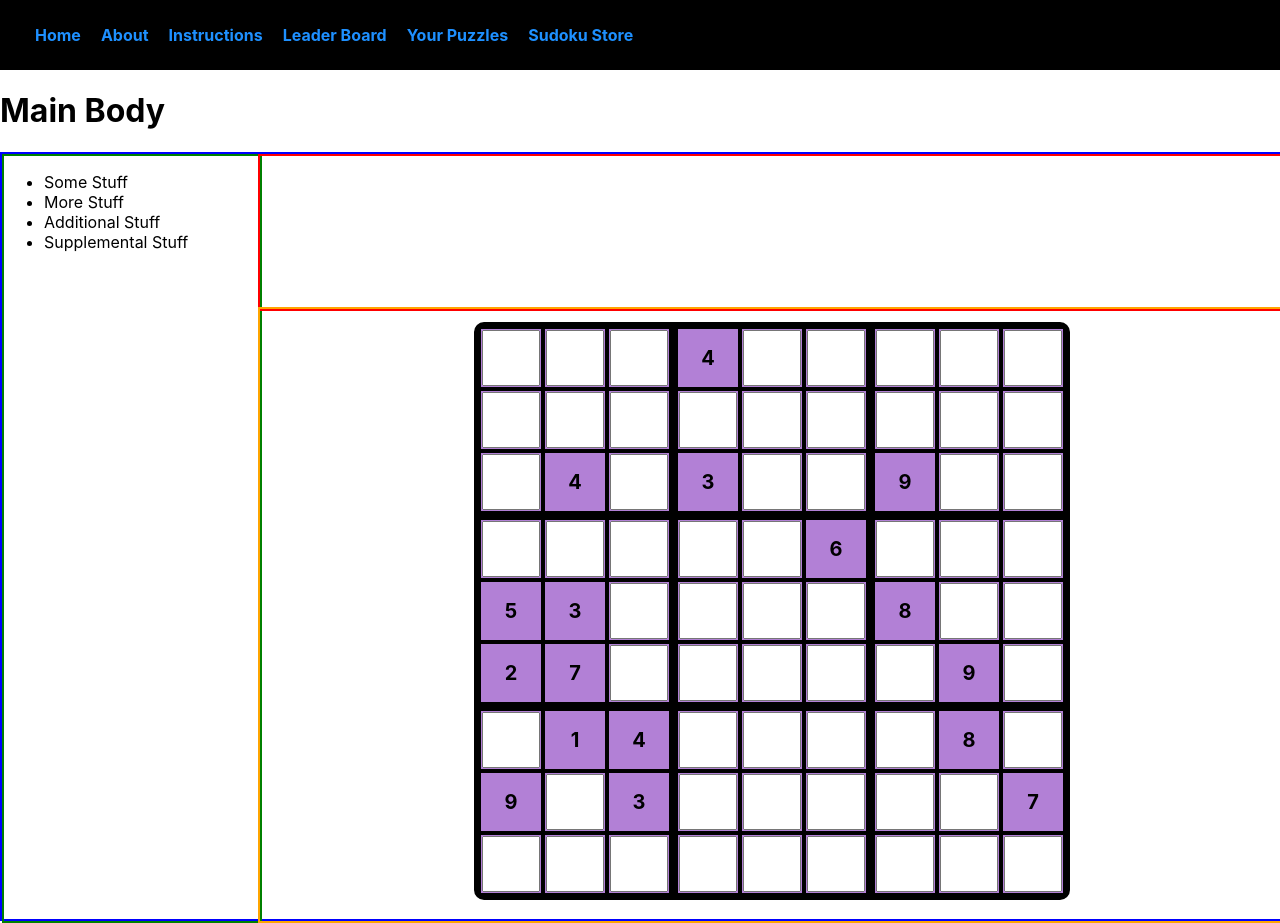
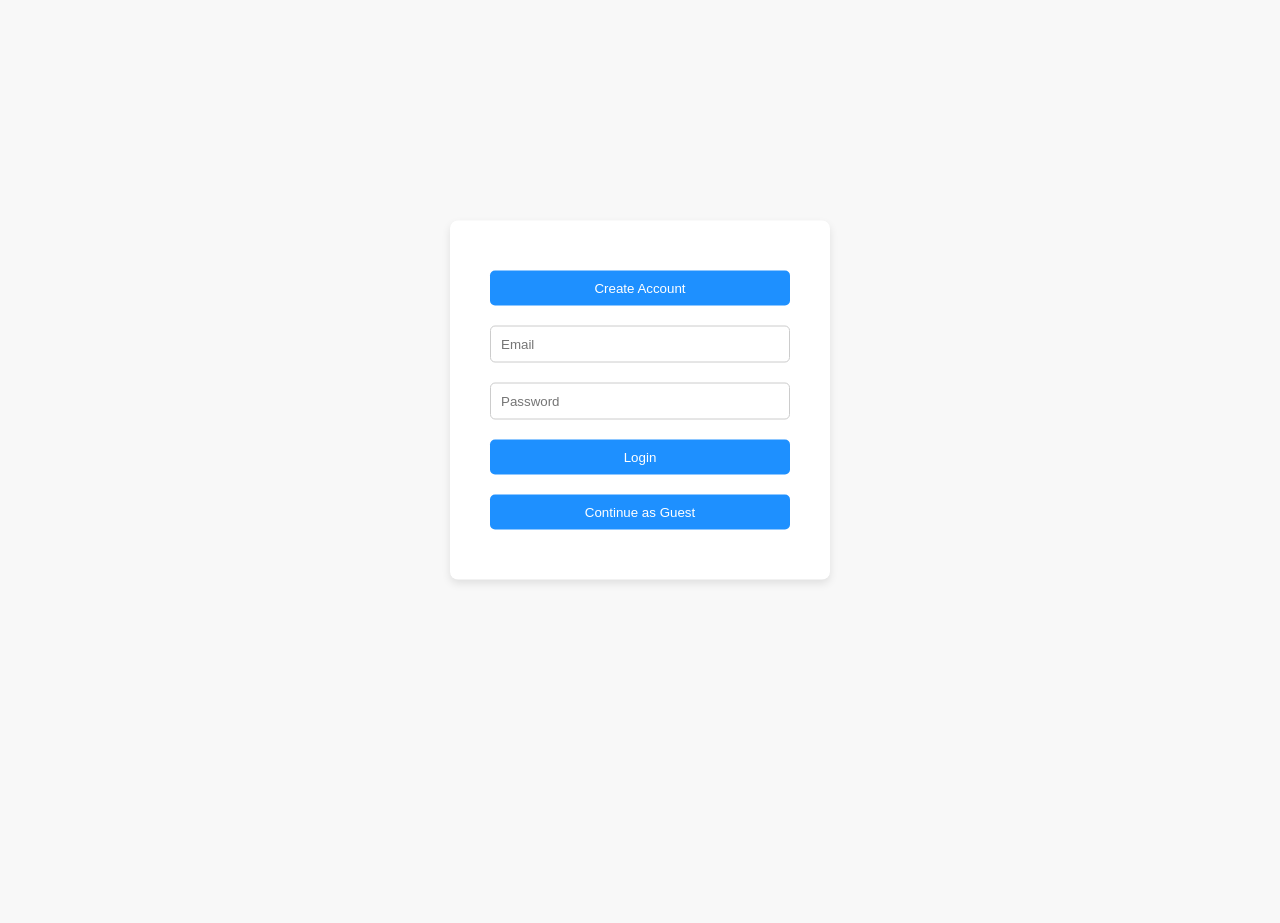
Before and after one commit to joeylee08/phasetwoproject, a React (Create React App) app: page / in a window 1280 px wide. After the commit the page ends 800 px from the top, so only its background shows below. Built offline with nearby package versions, Linux system fonts and the light colour scheme; data requests are answered from the project's data file.

Commit message:
LoginModal

```diff
--- a/src/components/App.js
+++ b/src/components/App.js
@@ -1,18 +1,55 @@
-import { useState } from "react";
-import NavBar from "./NavBar";
-import HiddenNavBar from "./HiddenNavBar";
-import Router from "./Router";
+import React, { useState, useEffect } from 'react';
+import { Routes, Route } from 'react-router-dom';
 import '../index.css';
 
-
+import About from "./About";
+import Instructions from "./Instructions";
+import LeaderBoard from "./LeaderBoard";
+import SudokuStore from "./SudokuStore";
+import YourPuzzles from "./YourPuzzles";
+import MainBody from "./MainBody";
+import NavBar from "./NavBar";
+import LoginModal from "./LoginModal";
 
 function App() {
-  const [showApp, setShowApp] = useState(true);
+  const [showLoginModal, setShowLoginModal] = useState(!localStorage.getItem('isLoggedIn'));
+
+  useEffect(() => {
+    if (localStorage.getItem('isLoggedIn')) {
+      setShowLoginModal(false);
+    }
+  }, []);
+
+  const handleLoginSuccess = (data) => {
+    localStorage.setItem('isLoggedIn', true);
+    setShowLoginModal(false);
+  };
+
+  const handleContinueAsGuest = () => {
+    setShowLoginModal(false);
+  };
+
+  const handleLogout = () => {
+    localStorage.removeItem('isLoggedIn');
+    setShowLoginModal(true);
+  };
 
   return (
     <>
-      {showApp ? <NavBar /> : <HiddenNavBar />}
-      <Router showApp={showApp} />
+      {showLoginModal && <LoginModal onLoginSuccess={handleLoginSuccess} onContinueAsGuest={handleContinueAsGuest} />}
+      {!showLoginModal && (
+        <>
+          <NavBar onLogout={handleLogout} />
+          <Routes>
+            <Route path="/" element={<MainBody />} />
+            <Route path="/about" element={<About />} />
+            <Route path="/leaderboard" element={<LeaderBoard />} />
+            <Route path="/instructions" element={<Instructions />} />
+            <Route path="/yourpuzzles" element={<YourPuzzles />} />
+            <Route path="/sudokustore" element={<SudokuStore />} />
+          </Routes>
+        </>
+      )}
     </>
   );
 }
--- a/src/components/LoginForm.js
+++ /dev/null
@@ -1,11 +0,0 @@
-
-
-const LoginForm = () => {
-    return (
-        <>
-            <h1>Login or Sign Up</h1>
-        </>
-    )
-}
-
-export default LoginForm
--- /dev/null
+++ b/src/components/LoginModal.css
@@ -0,0 +1,74 @@
+
+body {
+    margin: 0;
+    font-family: -apple-system, BlinkMacSystemFont, 'Segoe UI', 'Roboto', 'Oxygen',
+      'Ubuntu', 'Cantarell', 'Fira Sans', 'Droid Sans', 'Helvetica Neue',
+      sans-serif;
+    -webkit-font-smoothing: antialiased;
+    -moz-osx-font-smoothing: grayscale;
+    background-color: #f8f8f8;
+  }
+
+  code {
+    font-family: source-code-pro, Menlo, Monaco, Consolas, 'Courier New',
+      monospace;
+  }
+
+
+  header {
+    padding: 25px;
+    background-color: black;
+  }
+
+  .navLink {
+    text-decoration: none;
+    font-weight: bold;
+    margin: 0 10px;
+    color: dodgerblue;
+  }
+
+
+  .login-modal {
+    position: fixed;
+    top: 50%;
+    left: 50%;
+    transform: translate(-50%, -50%);
+    width: 300px;
+    padding: 40px;
+    background-color: #ffffff;
+    z-index: 2;
+    border-radius: 8px;
+    box-shadow: 0 4px 8px rgba(0, 0, 0, 0.1);
+  }
+
+  .login-modal button,
+  .login-modal input[type="submit"] {
+    width: 100%;
+    padding: 10px;
+    margin: 10px 0;
+    border: none;
+    background-color: dodgerblue;
+    color: #ffffff;
+    border-radius: 5px;
+    cursor: pointer;
+  }
+
+  .login-modal button:hover,
+  .login-modal input[type="submit"]:hover {
+    background-color: darkblue;
+  }
+
+  .login-modal input[type="email"],
+  .login-modal input[type="password"] {
+    width: 100%;
+    padding: 10px;
+    margin: 10px 0;
+    border: 1px solid #ccc;
+    border-radius: 5px;
+    box-sizing: border-box;
+  }
+
+  .login-modal form {
+    display: flex;
+    flex-direction: column;
+  }
--- /dev/null
+++ b/src/components/LoginModal.js
@@ -0,0 +1,65 @@
+import React, { useState } from 'react';
+import './LoginModal.css';
+
+function LoginModal({ onLoginSuccess, onContinueAsGuest }) {
+  const [isLogin, setIsLogin] = useState(true);
+  const [email, setEmail] = useState('');
+  const [password, setPassword] = useState('');
+  const [error, setError] = useState('');
+
+  const handleSubmit = async (e) => {
+    e.preventDefault();
+    const url = isLogin ? '/api/login' : '/api/register';
+
+    try {
+      const response = await fetch(url, {
+        method: 'POST',
+        headers: { 'Content-Type': 'application/json' },
+        body: JSON.stringify({ email, password }),
+      });
+
+      const data = await response.json();
+
+      if (response.ok) {
+        onLoginSuccess(data);
+      } else {
+        setError(data.message || 'An error occurred during login/registration.');
+      }
+    } catch (error) {
+      setError('An error occurred during login/registration.');
+      console.error('Error during fetch:', error);
+    }
+  };
+
+  return (
+    <div className="login-modal">
+      <button onClick={() => setIsLogin(!isLogin)}>
+        {isLogin ? 'Create Account' : 'Login'}
+      </button>
+
+      {error && <div className="error">{error}</div>}
+
+      <form onSubmit={handleSubmit}>
+        <input
+          type="email"
+          placeholder="Email"
+          value={email}
+          onChange={(e) => setEmail(e.target.value)}
+          required
+        />
+        <input
+          type="password"
+          placeholder="Password"
+          value={password}
+          onChange={(e) => setPassword(e.target.value)}
+          required
+        />
+        <button type="submit">{isLogin ? 'Login' : 'Create Account'}</button>
+      </form>
+
+      <button onClick={onContinueAsGuest}>Continue as Guest</button>
+    </div>
+  );
+}
+
+export default LoginModal;
--- a/src/components/NavBar.js
+++ b/src/components/NavBar.js
@@ -2,12 +2,10 @@ import * as React from "react";
 import { NavLink } from "react-router-dom";
 import { v4 as uuid } from "uuid";
 
+const NavBar = ({ onLogout }) => {
   const links = ["Home", "About", "Instructions", "Leader Board", "Your Puzzles", "Sudoku Store"];
 
-const NavBar = () => {
-
-    const mappedLinks = links.map(link => {
-        return (
+  const mappedLinks = links.map(link => (
     <NavLink
       to={`/${link === "Home" ? "" : link.toLowerCase().split(" ").join("-")}`}
       key={uuid()}
@@ -15,16 +13,16 @@ const NavBar = () => {
     >
       {link}
     </NavLink>
-        )
-    })
+  ));
 
   return (
     <header>
       <nav>
         {mappedLinks}
+        <button onClick={onLogout} style={{ marginLeft: 'auto' }}>Logout</button>
       </nav>
     </header>
-    )
-}
+  );
+};
 
 export default NavBar;
--- a/src/index.css
+++ b/src/index.css
@@ -32,6 +32,22 @@ nav.hidden {
   font-weight: bold;
   margin: 0 10px;
   color: dodgerblue;
+}
+
+.navbar {
+  display: flex;
+  justify-content: space-between;
+  align-items: center;
+  padding: 0 20px;
+}
+
+.nav-links {
+  display: flex;
+  gap: 20px;
+}
+
+.user-info {
+  margin-right: 20px;
 }
 
 
```
Also changed, not shown: 1 other file (tests, documents, lock files or other folders). Lines whose indentation alone changed are shown as unchanged.
